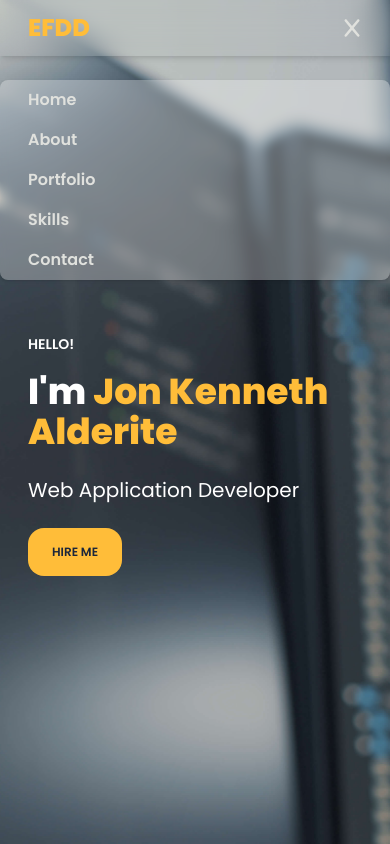
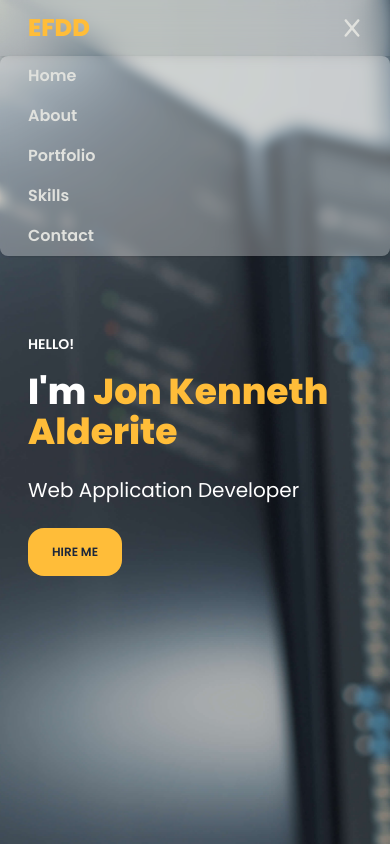
Before and after one commit to IKENN007/web-portfolio, a Next.js app: page / in a window 390 px wide. Both pictures are taken after a click on the button 352 px from the left and 28 px from the top of the page. Shown: the top 844 px of the page. Built offline with nearby package versions, Linux system fonts and the light colour scheme.

Commit message:
from absolute to fixed position and reduced the margin top.

```diff
--- a/app/components/Topnav.jsx
+++ b/app/components/Topnav.jsx
@@ -80,7 +80,7 @@ const Topnav = () => {
 
             <div id="dropdownDelay"
             className={`${showDropdown ? '' : 'hidden'}
-            absolute bg-white backdrop-blur-sm bg-opacity-30 z-10 rounded-lg w-full shadow mt-20
+            fixed bg-white backdrop-blur-sm bg-opacity-30 z-10 rounded-lg w-full shadow mt-14
             md:hidden`}>
                 <ul aria-labelledby="trigger-dropdown">
                     <li className="py-2 px-7 text-customGray font-semibold cursor-pointer
```
